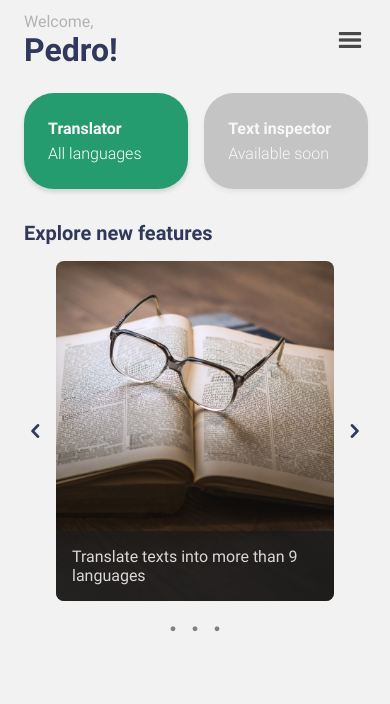
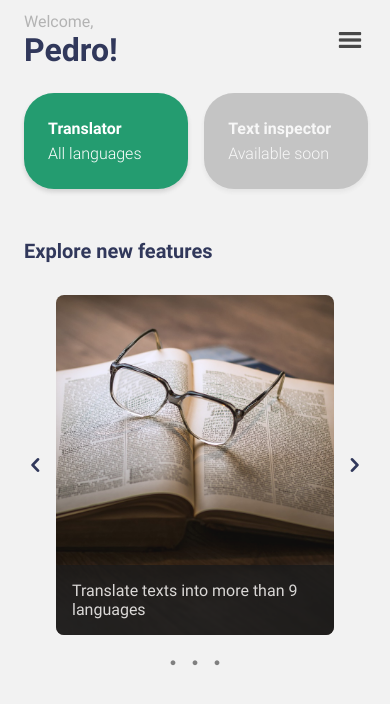
Before and after one commit to pedrorubinger/lingo-app, a React Native app: screen /Home in a window 390 px wide. Shown: the top 704 px of the page. Built offline with nearby package versions, Linux system fonts and the light colour scheme; no server answers.

Commit message:
style: adjust margin of CarouselTitleBox component

```diff
--- a/src/modules/dashboard/screens/home/styles.ts
+++ b/src/modules/dashboard/screens/home/styles.ts
@@ -25,6 +25,6 @@ export const CardsTitleBox = styled.View`
 `
 
 export const CarouselTitleBox = styled.View`
-  margin-top: ${spacing.xl}px;
-  margin-bottom: ${spacing.md}px;
+  margin-top: ${spacing.xxl}px;
+  margin-bottom: ${spacing.xl}px;
 `
```
